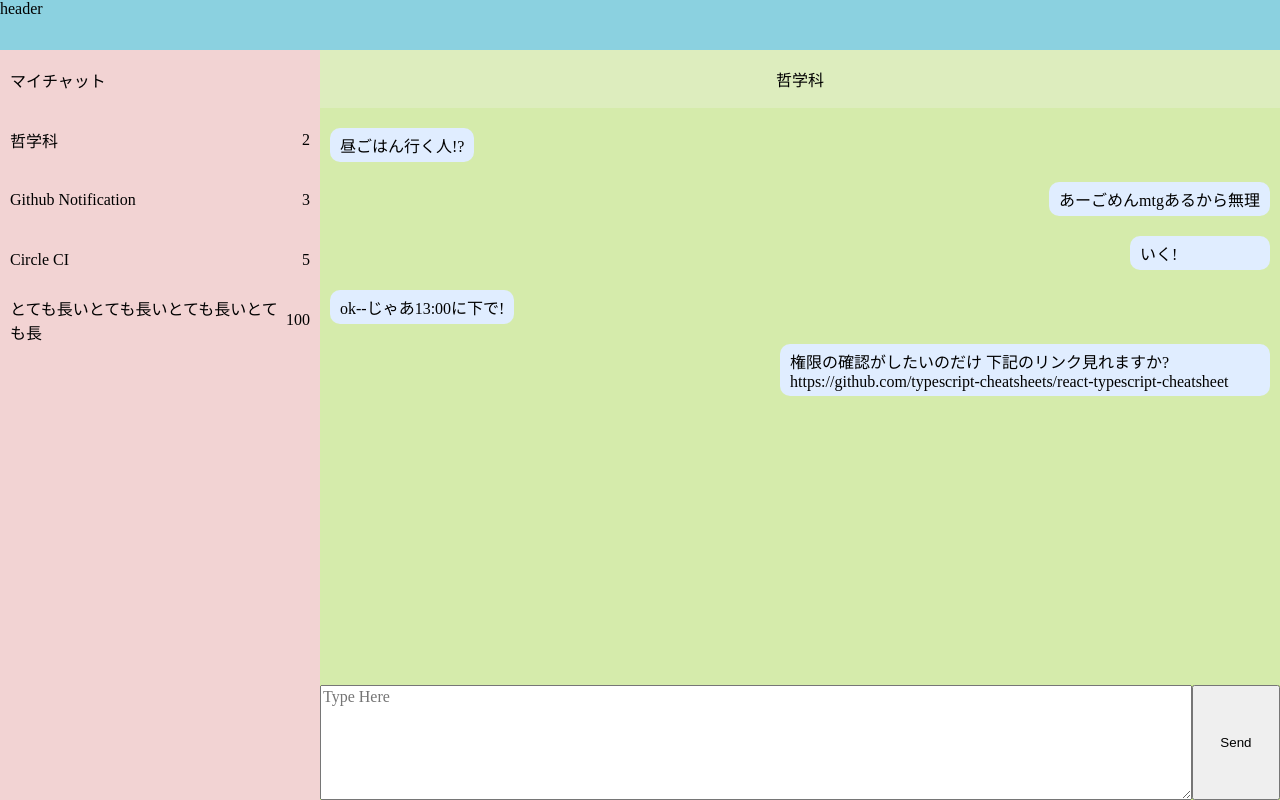
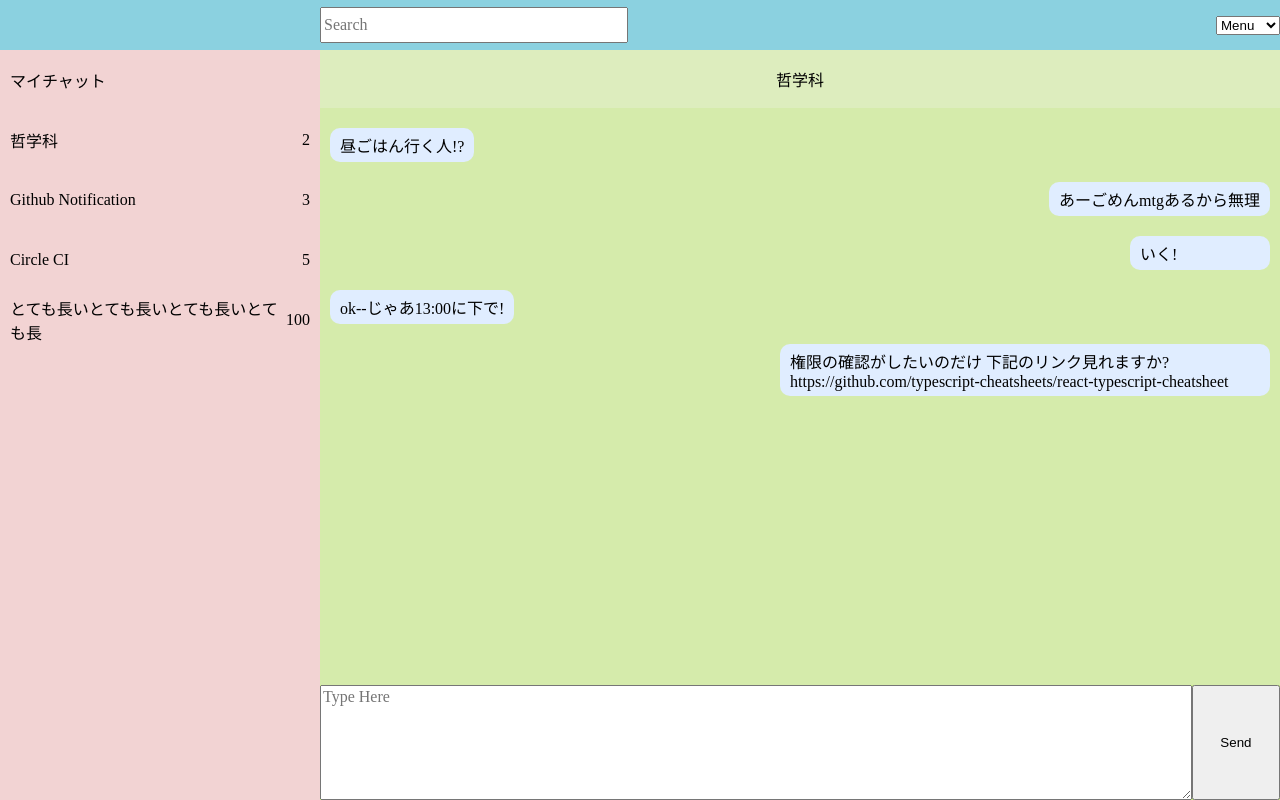
Before and after one commit to Kohei909Otsuka/temona_tech_ed_doc, a React (Create React App) app in the folder chat/ui/: page / in a window 1280 px wide. Built offline with nearby package versions, Linux system fonts and the light colour scheme.

Commit message:
ヘッダー部分もざっくり作る

```diff
--- a/chat/ui/src/Header.tsx
+++ b/chat/ui/src/Header.tsx
@@ -1,15 +1,19 @@
 import React from 'react';
 import styled from 'styled-components';
+import LeftHeader from './LeftHeader';
+import RightHeader from './RightHeader';
 
 const Wrapper = styled.div`
   background-color: #8bd1e0;
   height: 50px;
+  display: flex;
 `;
 
 const Header: React.FC = () => {
   return (
     <Wrapper>
-      <div>header</div>
+      <LeftHeader />
+      <RightHeader />
     </Wrapper>
   );
 };
--- /dev/null
+++ b/chat/ui/src/LeftHeader.tsx
@@ -0,0 +1,14 @@
+import React from 'react';
+import styled from 'styled-components';
+
+const Wrapper = styled.div`
+  flex: 1;
+`;
+
+const LeftHeader: React.FC = () => {
+  return (
+    <Wrapper />
+  );
+};
+
+export default LeftHeader;
--- /dev/null
+++ b/chat/ui/src/Menu.tsx
@@ -0,0 +1,21 @@
+import React from 'react';
+import styled from 'styled-components';
+
+const Wrapper = styled.div`
+`;
+
+const Menu: React.FC = () => {
+  return (
+    <Wrapper>
+      <select
+        onChange={(e) => console.log("menu selected", e.target.value)}
+      >
+        <option value="">Menu</option>
+        <option value="setting">Setting</option>
+        <option value="logout">Logout</option>
+      </select>
+    </Wrapper>
+  )
+};
+
+export default Menu;
--- /dev/null
+++ b/chat/ui/src/RightHeader.tsx
@@ -0,0 +1,22 @@
+import React from 'react';
+import styled from 'styled-components';
+import Search from './Search';
+import Menu from './Menu';
+
+const Wrapper = styled.div`
+  flex: 3;
+  display: flex;
+  justify-content: space-between;
+  align-items: center;
+`;
+
+const RightHeader: React.FC = () => {
+  return (
+    <Wrapper>
+      <Search />
+      <Menu />
+    </Wrapper>
+  );
+};
+
+export default RightHeader;
--- /dev/null
+++ b/chat/ui/src/Search.tsx
@@ -0,0 +1,20 @@
+import React from 'react';
+import styled from 'styled-components';
+
+const Input = styled.input`
+  font-family: inherit;
+  font-size: 100%;
+  height: 30px;
+  width: 300px;
+  display: block;
+`;
+
+const Search: React.FC = () => {
+  return (
+    <div>
+      <Input placeholder="Search"/>
+    </div>
+  );
+};
+
+export default Search;
```
